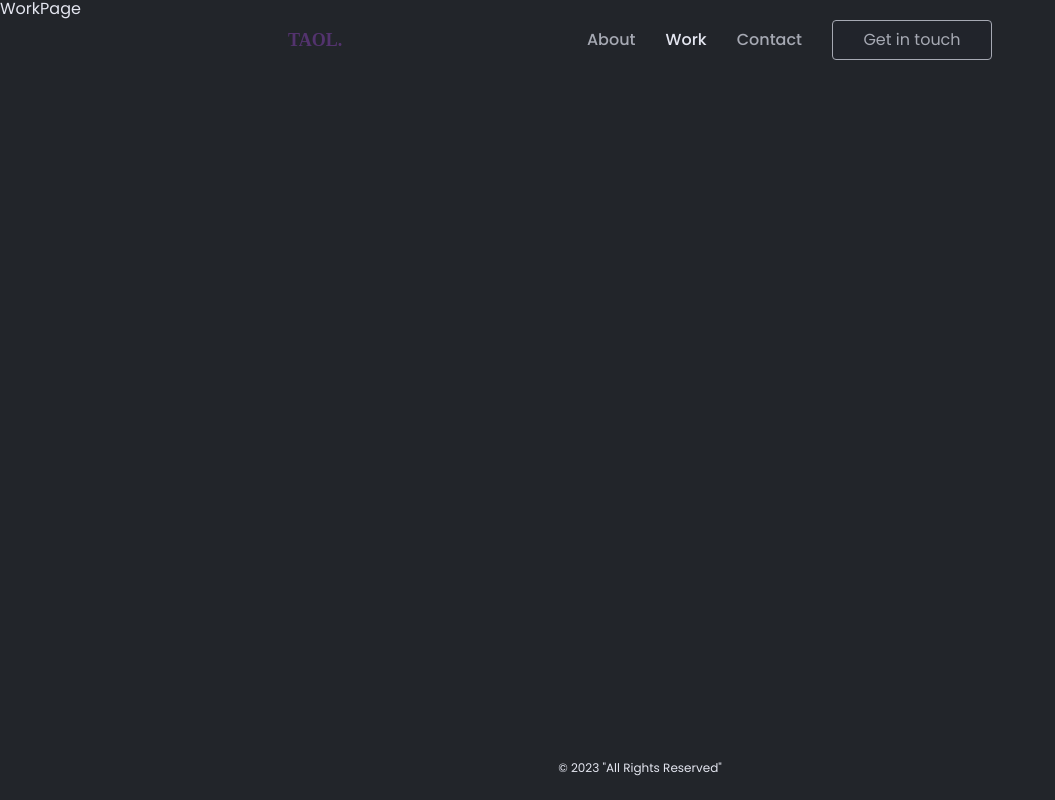
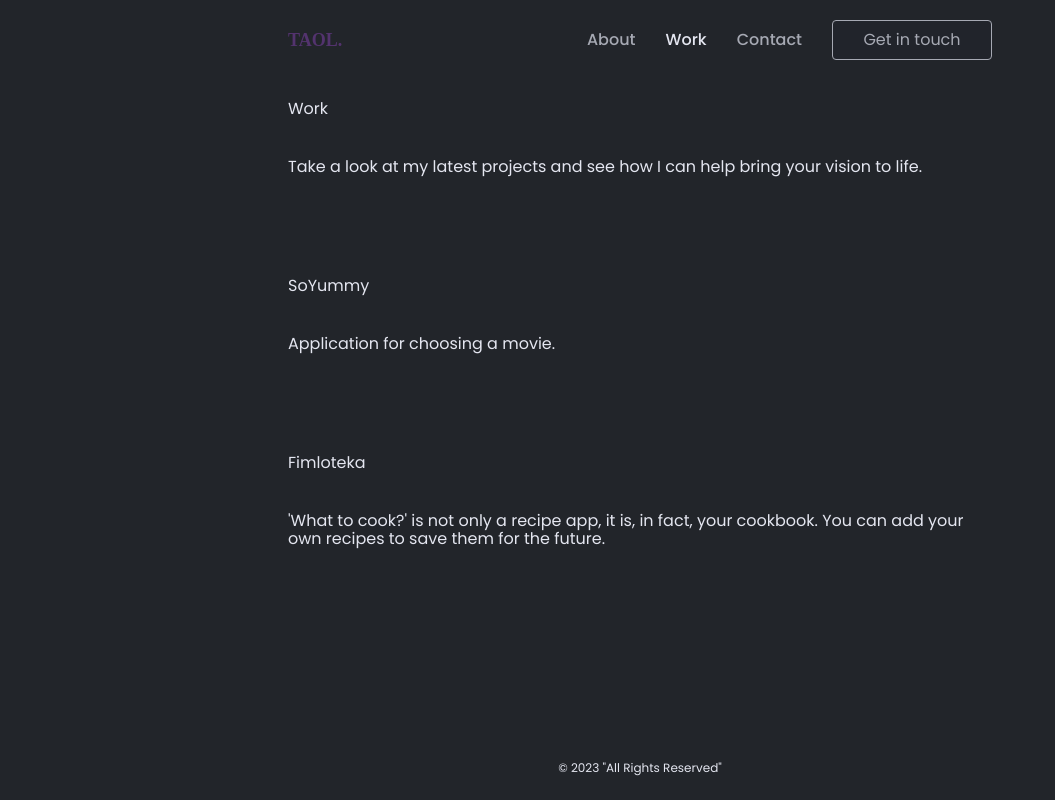
Before and after one commit to Taras-Novitskyi/MyPortfolio, a React (Create React App) app: page /work in a window 1280 px wide. Shown: the whole page, without its empty margins (0-1055 px from the left). Built offline with nearby package versions, Linux system fonts and the light colour scheme.

Commit message:
add workPage render

```diff
--- a/package.json
+++ b/package.json
@@ -10,6 +10,7 @@
     "@types/node": "^16.18.36",
     "@types/react": "^18.2.12",
     "@types/react-dom": "^18.2.5",
+    "axios": "^1.4.0",
     "modern-normalize": "^2.0.0",
     "react": "^18.2.0",
     "react-dom": "^18.2.0",
--- a/src/components/WorkItem/WorkItem.tsx
+++ b/src/components/WorkItem/WorkItem.tsx
@@ -4,13 +4,23 @@ import avatar from "../../images/IMG_3207.jpg";
 import { Button } from "../Button/Button";
 import { Container, Title, Subtitle } from "./WorkItem.styled";
 
-export const WorkItem: React.FC = () => {
+type ProjectType = {
+  id: string;
+  baner: string;
+  title: string;
+  overview: string;
+  technology: string[];
+};
+
+type Props = {
+  project: ProjectType;
+};
+
+export const WorkItem: React.FC<Props> = (props) => {
   return (
     <Container>
-      <Title>Work1</Title>
-      <Subtitle>
-        Work1 description
-      </Subtitle>
+      <Title>{props.project.title}</Title>
+      <Subtitle>{props.project.overview}</Subtitle>
     </Container>
   );
 };
--- a/src/components/Works/Works.styled.ts
+++ b/src/components/Works/Works.styled.ts
@@ -5,6 +5,7 @@ import { NavLink } from "react-router-dom";
 
 export const Title = styled.div`
   margin-bottom: 40px;
+  margin-top: 100px;
 `;
 
 export const Subtitle = styled.div`
@@ -12,3 +13,5 @@ export const Subtitle = styled.div`
 `;
 
 export const WorkList = styled.ul``;
+
+export const Item = styled.li``;
--- a/src/components/Works/Works.tsx
+++ b/src/components/Works/Works.tsx
@@ -1,28 +1,27 @@
-import React from "react";
+import React, { useState, useEffect } from "react";
+import axios from "axios";
 
-import myWorks from "../../myWorks.json";
+import myWorksData from "../../data/myWorks.json";
 import avatar from "../../images/IMG_3207.jpg";
 import { Container } from "../Container/Container";
 import { Button } from "../Button/Button";
 import { WorkItem } from "../WorkItem/WorkItem";
-import { Title, Subtitle, WorkList } from "./Works.styled";
+import { Title, Subtitle, WorkList, Item } from "./Works.styled";
 
-type WorkType = {
+interface IProject {
   id: string;
   baner: string;
   title: string;
-  Overview: string;
+  overview: string;
   technology: string[];
-};
+}
 
-type Props = {
-  work: WorkType;
-};
+export const Works: React.FC = () => {
+  const [projects, setProjects] = useState<IProject[]>([]);
 
-// console.log(myWorks);
-
-const Works: React.FC = () => {
-  const works = JSON.parse(myWorks);
+  useEffect(() => {
+    setProjects(myWorksData);
+  }, []);
 
   return (
     <Container>
@@ -32,12 +31,12 @@ const Works: React.FC = () => {
         vision to life.
       </Subtitle>
       <WorkList>
-        {works.map((work: WorkType) => (
-          <WorkItem work={work} />
+        {projects.map((project: IProject) => (
+          <Item key={project.id}>
+            <WorkItem project={project} />
+          </Item>
         ))}
       </WorkList>
     </Container>
   );
 };
-
-export default Works;
--- /dev/null
+++ b/src/data/myWorks.json
@@ -0,0 +1,16 @@
+[
+  {
+    "id": "1",
+    "baner": "./images/works/soYummy.png",
+    "title": "SoYummy",
+    "overview": "Application for choosing a movie.",
+    "technology": ["React", "Redux", "JavaScript", "MangoDB", "Mongoose"]
+  },
+  {
+    "id": "2",
+    "baner": "./images/works/filmoteka.png",
+    "title": "Fimloteka",
+    "overview": "'What to cook?' is not only a recipe app, it is, in fact, your cookbook. You can add your own recipes to save them for the future.",
+    "technology": ["React", "Redux", "JavaScript", "Styled component"]
+  }
+]
--- a/src/pages/MainPage.tsx
+++ b/src/pages/MainPage.tsx
@@ -3,7 +3,7 @@ import React from "react";
 import { Hero } from "../components/Hero/Hero";
 
 const MainPage: React.FC = () => {
-  return <Hero/>;
+  return <Hero />;
 };
 
 export default MainPage;
--- a/src/pages/WorkPage.tsx
+++ b/src/pages/WorkPage.tsx
@@ -1,7 +1,9 @@
 import React from "react";
 
+import { Works } from "../components/Works/Works";
+
 const WorkPage: React.FC = () => {
-  return <div>WorkPage</div>;
+  return <Works />;
 };
 
 export default WorkPage;
```
Also changed, not shown: src/myWorks.json (deleted, +0 -11 lines), 2 other files (tests, documents, lock files or other folders).
